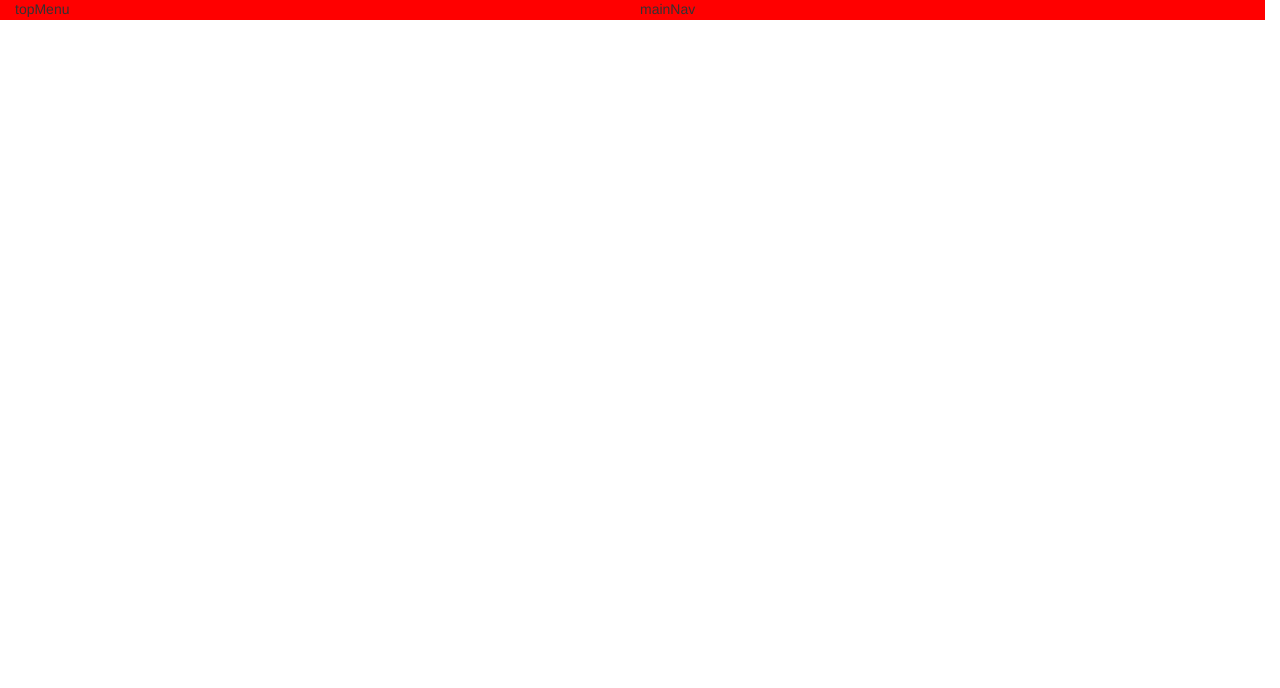
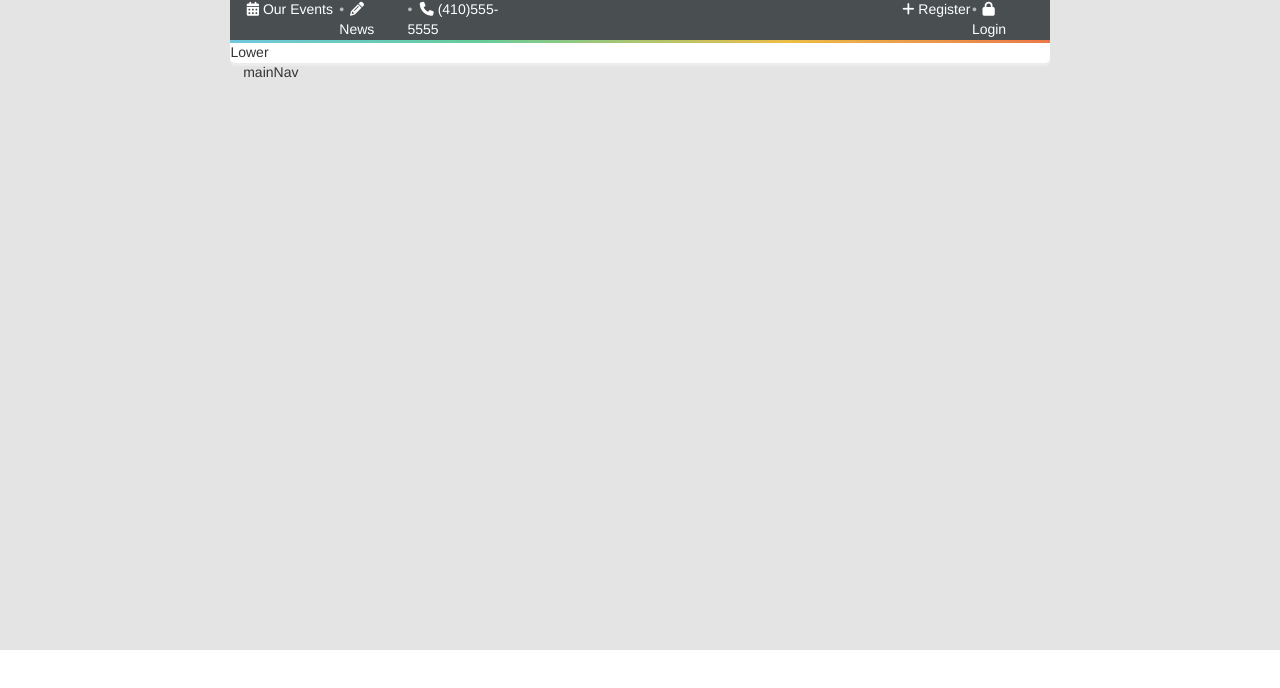
Before and after one commit to gamegoofs2/sacredHeart, a website: page app/index.html in a window 1280 px wide. Drawn offline with nearby package versions, Linux system fonts and the light colour scheme.

Commit message:
Created top menu, menu items, and implemented font awesome

```diff
--- a/app/index.html
+++ b/app/index.html
@@ -5,6 +5,7 @@
     <title>Sacred Heart Tutorials</title>
     <!--build:css css/style.min.css -->
     <link rel="stylesheet" href="css/style.css">
+    <link rel="stylesheet" href="../bower_components/font-awesome/css/font-awesome.min.css">
     <!-- endbuild -->
     <!--build:js js:main.min.js -->
     <script src="../bower_components/jquery/dist/jquery.min.js" charset="utf-8"></script>
@@ -14,7 +15,38 @@
   <body>
     <header id="mainHeader">
       <div class="topMenu">
-        topMenu
+        <div id="topMenuUpper">
+          <ul class="orgItems">
+            <li class='firstItem'>
+              <i class="fa fa-calendar" aria-hidden="true"></i>
+              <a href="#">Our Events</a>
+            </li>
+            <li>
+              <i class="fa fa-pencil" aria-hidden="true"></i>
+              <a href="#">News</a>
+            </li>
+            <li>
+              <i class="fa fa-phone" aria-hidden="true"></i>
+              <a href="#">(410)555-5555</a>
+            </li>
+          </ul>
+          <ul class="siteItems">
+            <li class="firstItem">
+              <i class="fa fa-plus" aria-hidden="true"></i>
+              <a href="#">Register</a>
+            </li>
+            <li>
+              <i class="fa fa-lock" aria-hidden="true"></i>
+              <a href="#">Login</a>
+            </li>
+          </ul>
+        </div>
+        <div class="seperaterGradient">
+            &nbsp;
+        </div>
+        <div id="topMenuLower">
+          Lower
+        </div>
       </div>
       <div class="mainNav">
         mainNav
--- a/app/scss/style.scss
+++ b/app/scss/style.scss
@@ -1,18 +1,76 @@
 @import '../../bower_components/bootstrap-sass/assets/stylesheets/_bootstrap';
 
+$mainHeaderBg: #e4e4e4;
+$topMenuUpperColor: #494f51;
+$topMenuLowerColor: #fff;
 
 #mainHeader {
-  @include make-md-column(12);
-  @include make-row();
-  background: red;
+  background-color: $mainHeaderBg;
+  height: 650px;
 }
 .topMenu {
-  @include make-row();
-  @include make-md-column(6);
-  @include center-block;
+  margin: auto;
+  width: 64%;
+}
+#topMenuUpper {
+  background-color: $topMenuUpperColor;
+  @include clearfix();
+}
+.orgItems {
+  color: #fff;
+  margin: 0;
+  padding-left: 2%;
+  list-style: none;
+  float: left;
+  width: 80%;
+}
+.siteItems {
+  float: right;
+  width: 20%;
+  color: #fff;
+  margin: 0;
+  padding-left: 2%;
+  list-style: none;
+}
+#topMenuUpper li:before {
+  content: "• ";
+  color: #b7b7b7;
+  margin-right: 3%;
+}
+#topMenuUpper li.firstItem:before {
+  content: " ";
+  margin-right: 0;
+}
+#topMenuUpper li {
+  float: left;
+  margin-left: 1%;
+}
+#topMenuUpper li.firstItem {
+  margin-left: 0;
+  list-style-type: none;
+}
+#topMenuUpper li a {
+  color: #fff;
+}
+li a:hover {
+  cursor: pointer;
+}
+.seperaterGradient {
+  height: 3px;
+  /* Permalink - use to edit and share this gradient: http://colorzilla.com/gradient-editor/#70c8de+0,66cd9c+30,ecbd47+68,ec784a+100 */
+  background: #70c8de; /* Old browsers */
+  background: -moz-linear-gradient(left, #70c8de 0%, #66cd9c 30%, #ecbd47 68%, #ec784a 100%); /* FF3.6-15 */
+  background: -webkit-linear-gradient(left, #70c8de 0%,#66cd9c 30%,#ecbd47 68%,#ec784a 100%); /* Chrome10-25,Safari5.1-6 */
+  background: linear-gradient(to right, #70c8de 0%,#66cd9c 30%,#ecbd47 68%,#ec784a 100%); /* W3C, IE10+, FF16+, Chrome26+, Opera12+, Safari7+ */
+  filter: progid:DXImageTransform.Microsoft.gradient( startColorstr='#70c8de', endColorstr='#ec784a',GradientType=1 ); /* IE6-9 */
+}
+#topMenuLower {
+  background-color: $topMenuLowerColor;
+  border-bottom-left-radius: 5px;
+  border-bottom-right-radius: 5px;
+  box-shadow: 0 3px #ececec;
 }
 .mainNav {
-  @include make-row();
-  @include make-md-column(6);
-  @include center-block;
+  margin: auto;
+  width: 62%;
 }
```
Also changed, not shown: app/css/style.css.
